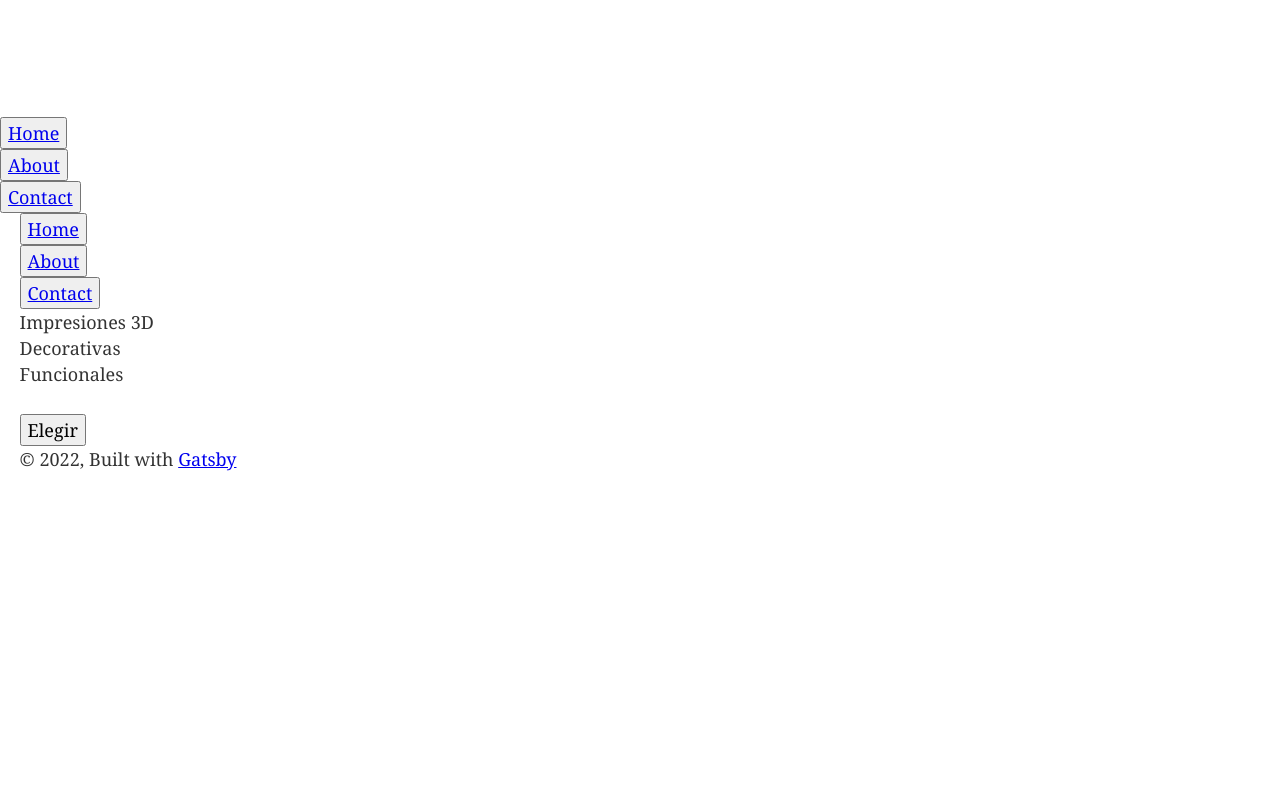
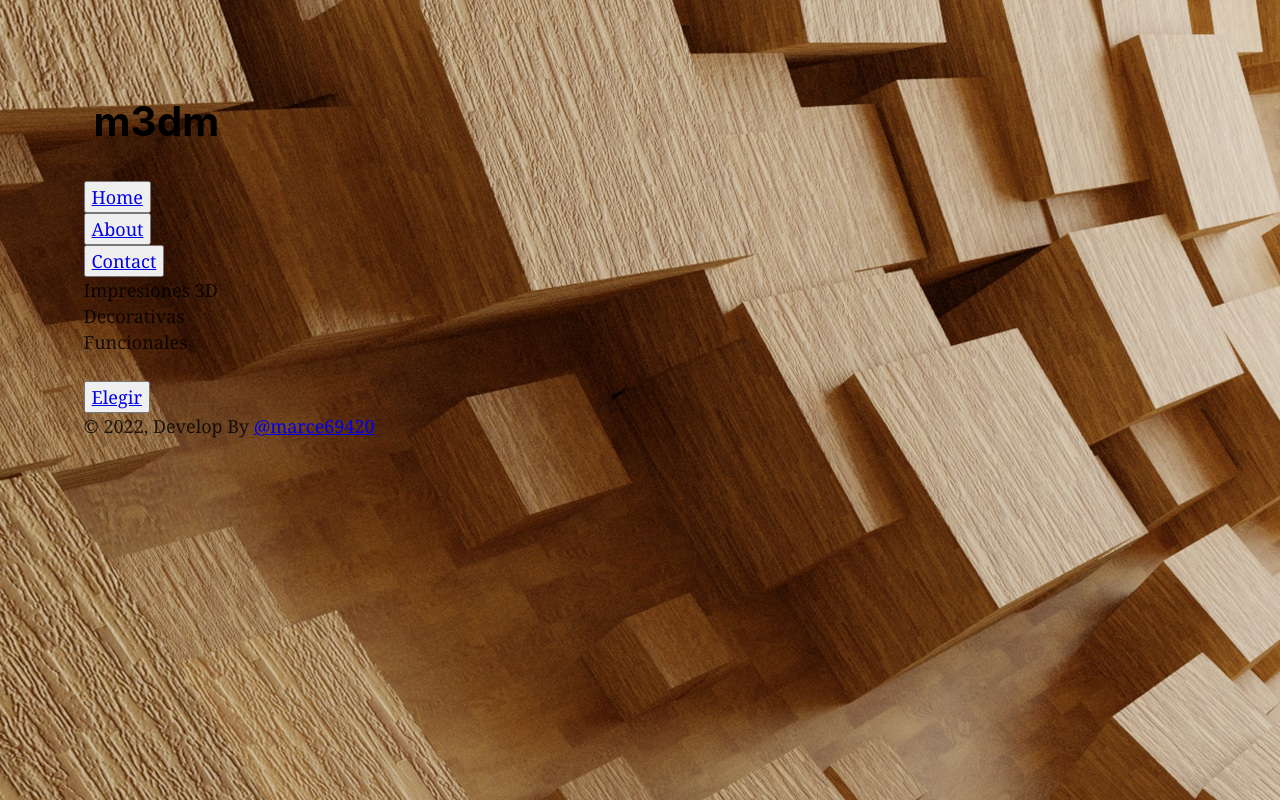
Before and after one commit to marcelo3475/m3dm, a Gatsby site: page / in a window 1280 px wide. Built offline with nearby package versions, Linux system fonts and the light colour scheme; Gatsby itself is replaced by a stand-in of ours.

Commit message:
minor changes in folder structures and imagebg

```diff
--- a/gatsby-config.js
+++ b/gatsby-config.js
@@ -1,6 +1,6 @@
 module.exports = {
   siteMetadata: {
-    title: `m3dm... 3D printed articles`,
+    title: `m3dm`,
     description: `3d printed articles. functional, decoratives and others.`,
     author: `@marcelo69420`,
     siteUrl: `https://gatsbystarterdefaultsource.gatsbyjs.io/`,
--- a/src/components/header.js
+++ b/src/components/header.js
@@ -6,7 +6,6 @@ const Header = ({ siteTitle }) => (
   <header>
     <div
       style={{
-        margin: `fixed`,
         maxWidth: 960,
         padding: `1.45rem 1.0875rem`,
       }}
@@ -16,7 +15,7 @@ const Header = ({ siteTitle }) => (
         <Link
           to="/"
           style={{
-            color: `white`,
+            color: `black`,
             textDecoration: `none`,
           }}
         >
@@ -24,18 +23,6 @@ const Header = ({ siteTitle }) => (
         </Link>
       </h1>
 
-    </div>
-
-    <div className="homebutton">
-        <button>  <Link to="/">Home</Link> </button>
-     </div>
-
-     <div>
-        <button> <Link to="/about/">About</Link> </button>
-    </div>
-
-    <div>
-        <button> <Link to="/contact/">Contact</Link> </button>
     </div>
 
   </header>
--- a/src/components/layout.css
+++ b/src/components/layout.css
@@ -6,7 +6,9 @@ html {
   overflow-y: scroll;
 }
 body {
-  margin: 0;
+  background-image: url(../images/wallpaper.jpg);
+  background-color: none;
+  margin: 5%;
   -webkit-font-smoothing: antialiased;
   -moz-osx-font-smoothing: grayscale;
   color: hsla(0, 0%, 0%, 0.8);
--- a/src/components/layout.js
+++ b/src/components/layout.js
@@ -28,8 +28,8 @@ const Layout = ({ children }) => {
       <Header siteTitle={data.site.siteMetadata?.title || `Title`} />
       <div
         style={{
-          margin: `0 auto`,
-          maxWidth: 1366,
+          margin: `1 auto`,
+          maxWidth: 1080,
           padding: `0 1.0875rem 1.45rem`,
         }}
       >
@@ -38,9 +38,9 @@ const Layout = ({ children }) => {
         <footer
 
       >
-          © {new Date().getFullYear()}, Built with
+          © {new Date().getFullYear()}, Develop By
           {` `}
-          <a href="https://www.gatsbyjs.com">Gatsby</a>
+          <a href="https://twitter.com/marcelo69420">@marce69420</a>
         </footer>
       </div>
     </>
--- a/src/pages/index.js
+++ b/src/pages/index.js
@@ -5,13 +5,15 @@ import { Link } from "gatsby"
 
 import Layout from "../components/layout"
 import Seo from "../components/seo"
-import wallpaper from "../images/wallpaper.jpg"
+//import Header from "../components/header"
+
 
 const IndexPage = () => (
 
-  <Layout style={{backgroundImage: `url({/.wallpaper})`}}>
+  <Layout>
+      <Seo title="Home" />
 
-      <Seo title="Home" />
+
 
       <div className="homebutton">
           <button>  <Link to="/">Home</Link> </button>
@@ -25,6 +27,7 @@ const IndexPage = () => (
           <button> <Link to="/contact/">Contact</Link> </button>
     </div>
 
+
       <div>
         <p>
           Impresiones 3D <br/>
@@ -34,7 +37,7 @@ const IndexPage = () => (
      </div>
 
      <div>
-       <button>Elegir</button>
+       <button><Link to="/select/">Elegir</Link></button>
      </div>
 
   </Layout>
```
Also changed, not shown: src/pages/select.js (added, +27 -0 lines). Lines whose indentation alone changed are shown as unchanged.
